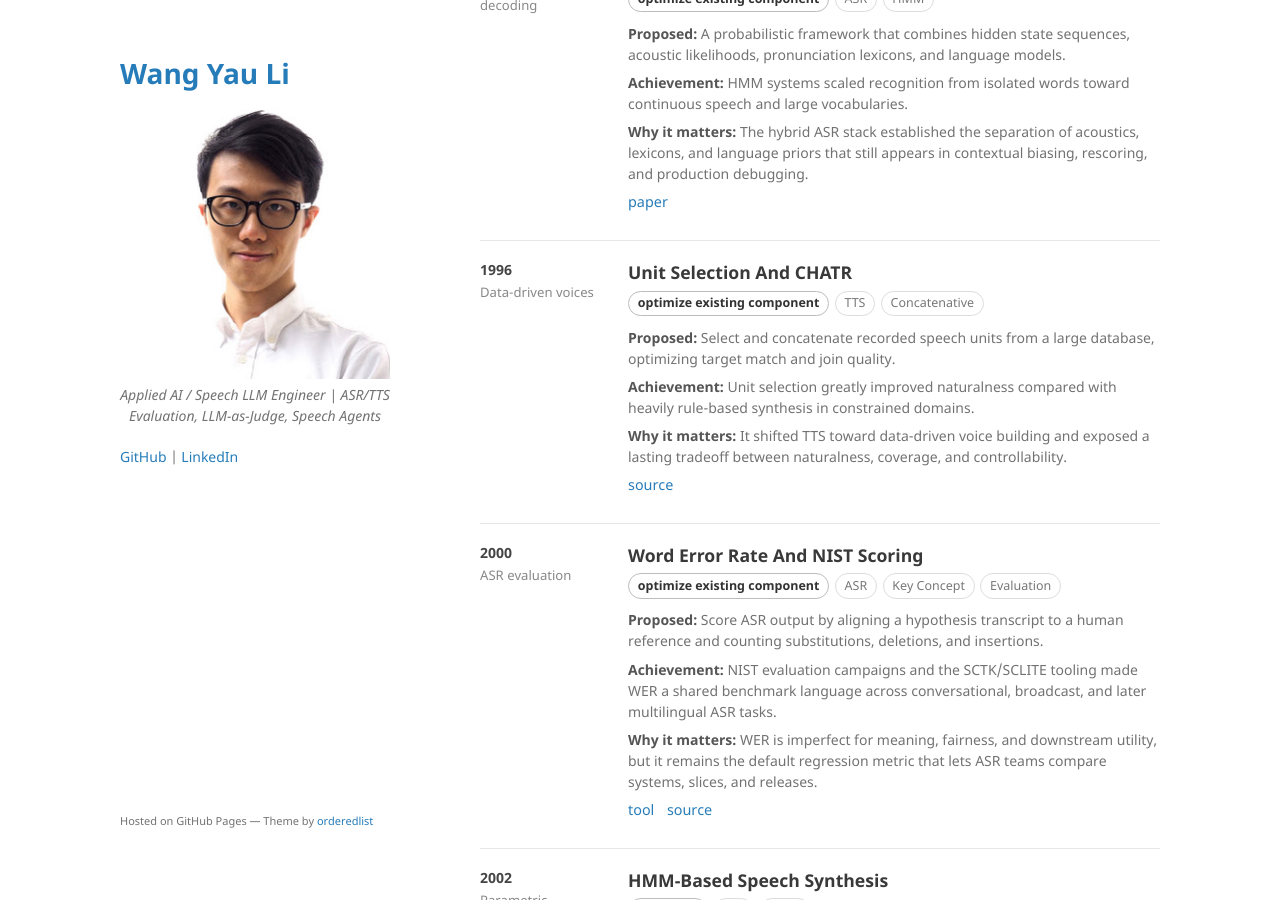
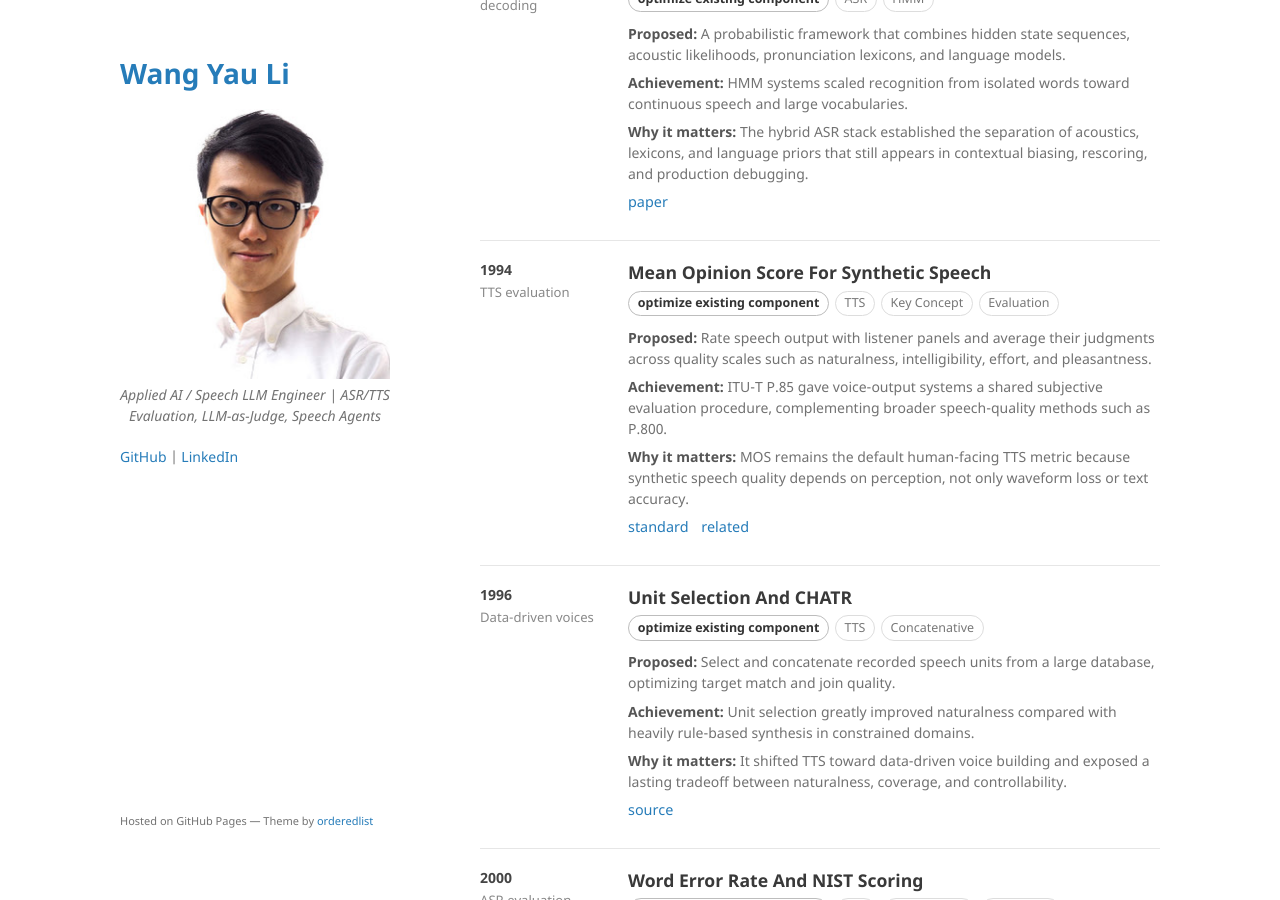
Before and after one commit to kennethli319/kennethli319.github.io, a Jekyll site: the page built from speech-timeline.md, in a window 1280 px wide and 900 px high, scrolled down 2545 px. Built offline with Jekyll 4.4.1, drawn with Linux system fonts in a browser that asks for light colours.

Commit message:
Add MOS evaluation milestone

```diff
--- a/speech-timeline.md
+++ b/speech-timeline.md
@@ -255,6 +255,21 @@ title: Speech Timeline
     <p><strong>Achievement:</strong> HMM systems scaled recognition from isolated words toward continuous speech and large vocabularies.</p>
     <p><strong>Why it matters:</strong> The hybrid ASR stack established the separation of acoustics, lexicons, and language priors that still appears in contextual biasing, rescoring, and production debugging.</p>
     <p class="speech-source"><a href="https://ieeexplore.ieee.org/document/18626">paper</a></p>
+  </div>
+</section>
+
+<section class="speech-row">
+  <aside class="speech-year">
+    1994
+    <div class="speech-kicker">TTS evaluation</div>
+  </aside>
+  <div class="speech-body">
+    <h2>Mean Opinion Score For Synthetic Speech</h2>
+    <div class="speech-meta"><span class="speech-impact">optimize existing component</span><span class="speech-tag">TTS</span><span class="speech-tag">Key Concept</span><span class="speech-tag">Evaluation</span></div>
+    <p><strong>Proposed:</strong> Rate speech output with listener panels and average their judgments across quality scales such as naturalness, intelligibility, effort, and pleasantness.</p>
+    <p><strong>Achievement:</strong> ITU-T P.85 gave voice-output systems a shared subjective evaluation procedure, complementing broader speech-quality methods such as P.800.</p>
+    <p><strong>Why it matters:</strong> MOS remains the default human-facing TTS metric because synthetic speech quality depends on perception, not only waveform loss or text accuracy.</p>
+    <p class="speech-source"><a href="https://www.itu.int/rec/T-REC-P.85/en">standard</a> <a href="https://www.itu.int/rec/T-REC-P.800-199608-I/en">related</a></p>
   </div>
 </section>
 
```
